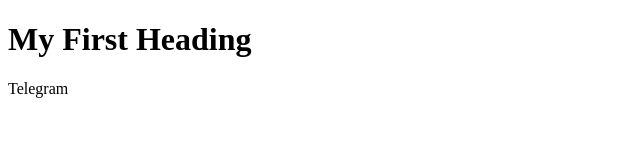
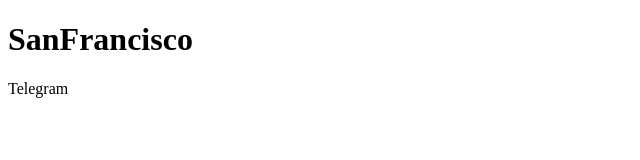
Before and after one commit to Vaheguru/oracle, a plain HTML site: page index.html in a window 1280 px wide. Shown: the whole page, without its empty margins (0-640 px from the left). Drawn offline with Linux system fonts and the light colour scheme.

Commit message:
Update index.html

```diff
--- a/index.html
+++ b/index.html
@@ -2,7 +2,7 @@
 <html>
 <body>
 
-<h1>My First Heading</h1>
+<h1>SanFrancisco</h1>
 
 <p>Telegram</p>
 
```
